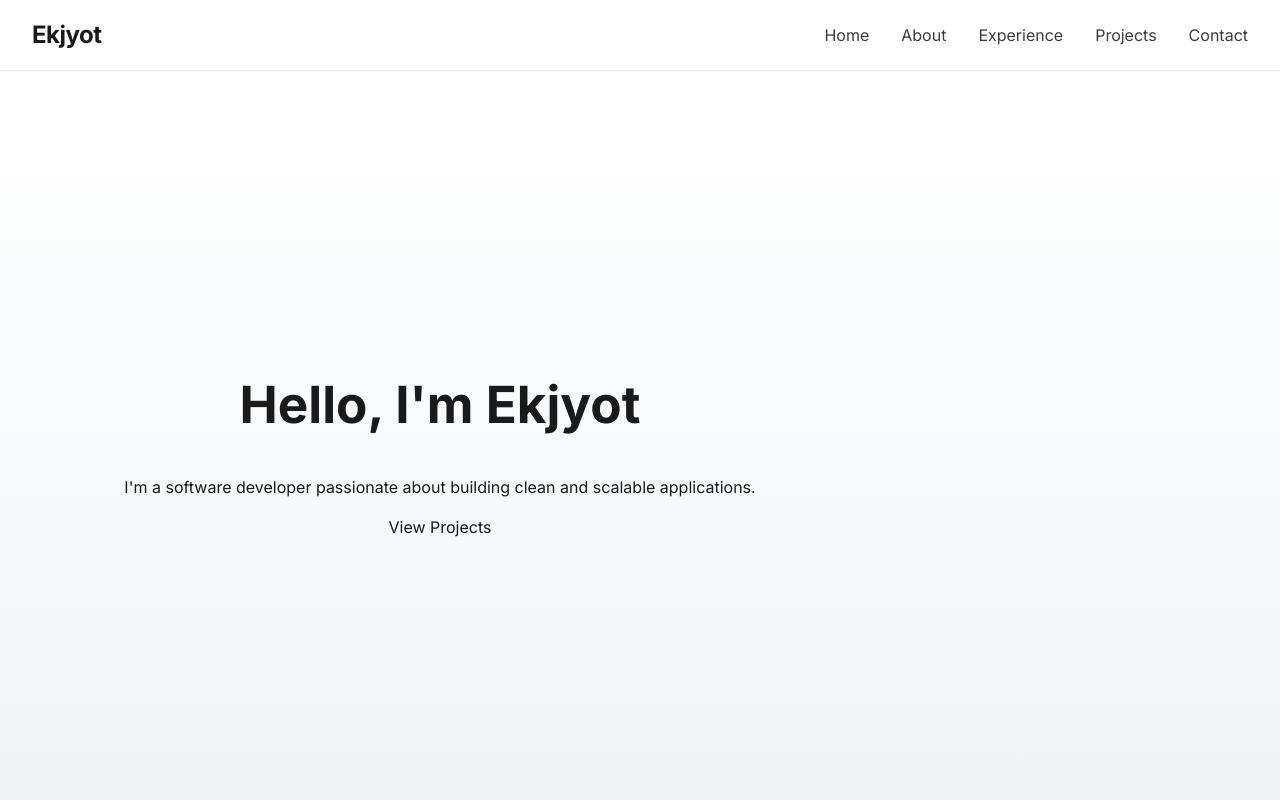
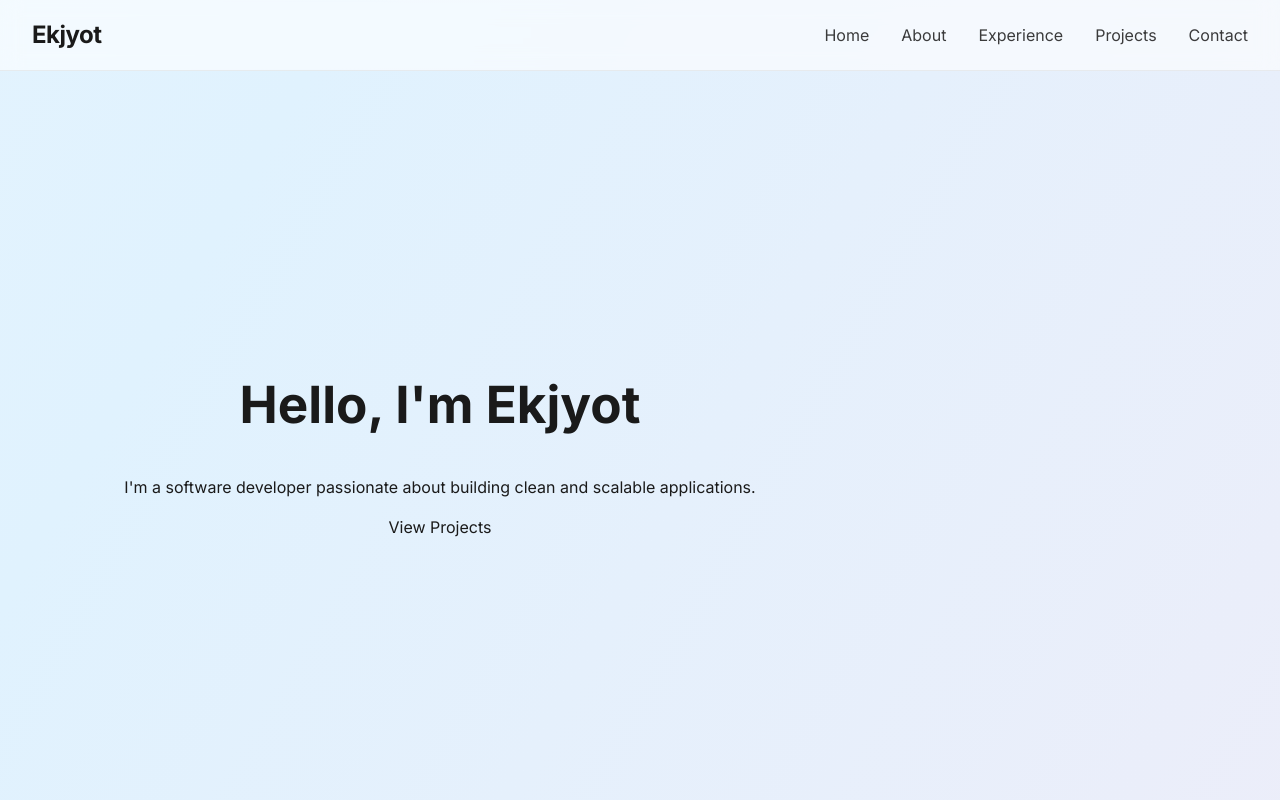
Before and after one commit to ekjyotshinh/portfolio, a React (Vite) app: page / in a window 1280 px wide. Shown: the top 800 px of the page. Built offline with nearby package versions, Linux system fonts and the light colour scheme.

Commit message:
bg colior update -- added gradient

```diff
--- a/src/App.css
+++ b/src/App.css
@@ -12,17 +12,31 @@ body,
   padding: 0;
   width: 100%;
   min-height: 100%;
-  background-color: var(--bg-color);
 }
 body {
   margin: 0;
   padding: 0;
   font-family: 'Inter', sans-serif;
-  background-color: var(--bg-color);
+  background: linear-gradient(120deg, #f9fafb, #e0f2fe, #fce7f3);
+  background-size: 200% 200%;
+  animation: subtleGradient 20s ease infinite;
   color: var(--text-color);
   scroll-behavior: smooth;
 }
 
+@keyframes subtleGradient {
+  0% {
+    background-position: 0% 0%;
+  }
+
+  50% {
+    background-position: 100% 100%;
+  }
+
+  100% {
+    background-position: 0% 0%;
+  }
+}
 a {
   color: inherit;
   text-decoration: none;
--- a/src/components/Contact/Contact.css
+++ b/src/components/Contact/Contact.css
@@ -1,6 +1,6 @@
 .contact {
     padding: 80px 20px;
-    background-color: #f9f9f9;
+    background: linear-gradient(to right, #e0e7ff, #f3e8ff);
     color: #333;
     text-align: left;
 }
--- a/src/components/Hero/Hero.css
+++ b/src/components/Hero/Hero.css
@@ -1,5 +1,4 @@
 .hero-bg {
-    background: linear-gradient(to bottom, #ffffff, #f2f5f8);
     min-height: calc(100vh - var(--nav-height));
     display: flex;
     align-items: center;
--- a/src/components/Navbar/Navbar.css
+++ b/src/components/Navbar/Navbar.css
@@ -6,9 +6,11 @@
     padding: 0 2rem;
     position: sticky;
     top: 0;
-    background-color: white;
-    border-bottom: 1px solid #eaeaea;
-    z-index: 1000;
+    background: rgba(255, 255, 255, 0.6);
+    backdrop-filter: blur(10px);
+    -webkit-backdrop-filter: blur(10px);
+    border-bottom: 1px solid rgba(200, 200, 200, 0.3);
+    z-index: 999;
 }
 
 .logo {
```
